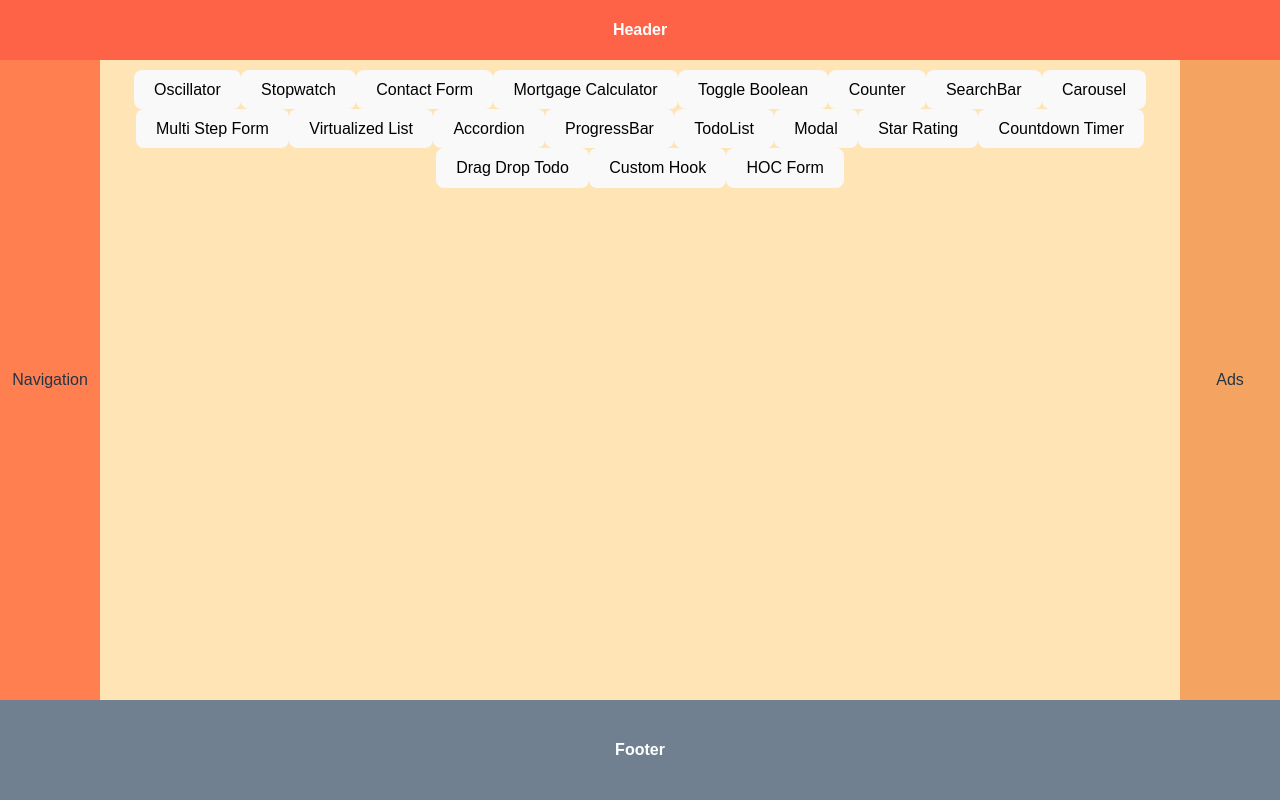
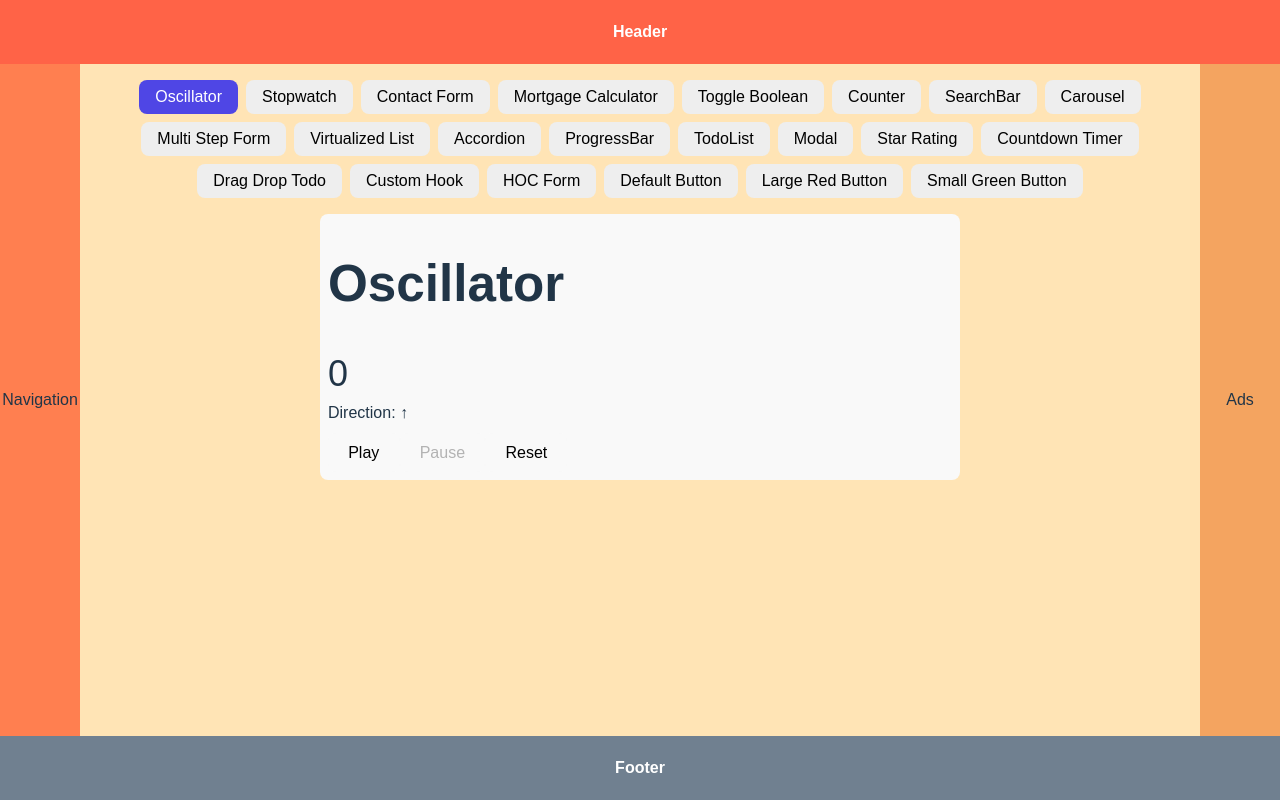
Before and after one commit to parasmanijain/sample-react-projects, a React app: page / in a window 1280 px wide. Built offline with nearby package versions, Linux system fonts and the light colour scheme; the HTML template or start-up script is replaced by a standard one.

Commit message:
code updated

```diff
--- a/src/App.scss
+++ b/src/App.scss
@@ -1,65 +1,94 @@
 html,
 body,
-#root,
-.app {
+#root {
   height: 100%;
   margin: 0;
+  overflow: hidden; /* disable page scroll */
 }
 
 .app {
-  display: flex;
-  flex-direction: column;
-  min-height: 100vh;
+  height: 100vh;
   font-family: sans-serif;
-  text-align: center;
 }
 
-/* Header */
+/* ---------- Header ---------- */
 header {
+  position: fixed;
+  top: 0;
+  left: 0;
+  right: 0;
+  height: 64px;
   background-color: tomato;
-  height: 60px;
-  line-height: 60px;
+  line-height: 64px;
   color: white;
   font-weight: bold;
+  text-align: center;
+  z-index: 10;
 }
 
-/* Footer */
+/* ---------- Footer ---------- */
 footer {
+  position: fixed;
+  bottom: 0;
+  left: 0;
+  right: 0;
+  height: 64px;
   background-color: slategray;
-  height: 100px;
-  line-height: 100px;
+  line-height: 64px;
   color: white;
   font-weight: bold;
-  margin-top: auto; /* Push footer to bottom */
+  text-align: center;
+  z-index: 10;
 }
 
-/* Main container */
-.container {
-  display: flex;
-  width: 100vw;
-  flex: 1; /* Take available space between header and footer */
-}
-
-/* Left column (Navigation) */
+/* ---------- Navigation ---------- */
 nav {
+  position: fixed;
+  top: 64px; /* below header */
+  bottom: 64px; /* above footer */
+  left: 0;
+  width: 80px;
   background-color: coral;
-  width: 100px;
   display: flex;
   align-items: center;
   justify-content: center;
 }
 
-/* Middle column (Main) */
-main {
-  background-color: moccasin;
-  flex: 1; /* Fluid width */
-}
-
-/* Right column (Ads) */
+/* ---------- Ads (Aside) ---------- */
 aside {
+  position: fixed;
+  top: 64px;
+  bottom: 64px;
+  right: 0;
+  width: 80px;
   background-color: sandybrown;
-  width: 100px;
   display: flex;
   align-items: center;
   justify-content: center;
 }
+
+/* ---------- Main Content ---------- */
+.main-content {
+  position: fixed;
+  top: 64px;
+  bottom: 64px;
+  left: 80px;
+  right: 80px;
+  background-color: moccasin;
+  overflow-y: auto;
+  padding: 8px;
+  box-sizing: border-box;
+}
+
+ol {
+  padding: 0px;
+  padding-left: 12px;
+  margin: 0px;
+  margin-left: 16px;
+  text-align: center;
+}
+
+h3,
+p {
+  margin: 8px;
+}
--- a/src/App.tsx
+++ b/src/App.tsx
@@ -8,7 +8,7 @@ import { MortgageCalculator } from "./components/MortgageCalculator";
 import { ToggleBooleanComponent } from "./components/ToggleBoolean";
 import { CounterComponent } from "./components/Counter";
 import { SearchBar } from "./components/SearchBar";
-import { Tabs } from "./components/Tabs";
+import { Tab, Tabs } from "./components/Tabs";
 import { Carousel } from "./components/Carousel";
 import { MultiStepForm } from "./components/MultiStepForm";
 import { VirtualizedList } from "./components/VirtualizedList";
@@ -20,6 +20,7 @@ import { Oscillator } from "./components/Oscillator";
 import { Modal } from "./components/Modal";
 import { CustomHookComponent } from "./components/CustomHook";
 import { FormWithLogic } from "./components/FormWithLogic";
+import { Button } from "./components/Button";
 
 export const App = () => {
   const tabs = [
@@ -44,7 +45,47 @@ export const App = () => {
     { label: "Countdown Timer", content: <CountdownTimer /> },
     { label: "Drag Drop Todo", content: <DragDropTodoList /> },
     { label: "Custom Hook", content: <CustomHookComponent /> },
-    { label: "HOC Form", content: <FormWithLogic /> }
+    { label: "HOC Form", content: <FormWithLogic /> },
+    {
+      label: "Default Button",
+      content: (
+        <Button
+          onClick={() => {
+            console.log("Default Button Clicked");
+          }}
+        >
+          Default Button Text
+        </Button>
+      ),
+    },
+    {
+      label: "Large Red Button",
+      content: (
+        <Button
+          color="red"
+          size="large"
+          onClick={() => {
+            console.log("Large Red Button Clicked");
+          }}
+        >
+          Large Red Button Text
+        </Button>
+      ),
+    },
+    {
+      label: "Small Green Button",
+      content: (
+        <Button
+          color="green"
+          size="small"
+          onClick={() => {
+            console.log("Small Green Button Clicked");
+          }}
+        >
+          Small Green Button Text
+        </Button>
+      ),
+    },
   ];
 
   useEffect(() => {
@@ -68,7 +109,13 @@ export const App = () => {
       <div className="container">
         <nav>Navigation</nav>
         <main className="main-content">
-          <Tabs tabs={tabs} />
+          <Tabs>
+            {tabs.map(({ label, content }, index: number) => (
+              <Tab label={label} key={index}>
+                {content}
+              </Tab>
+            ))}
+          </Tabs>
         </main>
         <aside>Ads</aside>
       </div>
--- /dev/null
+++ b/src/components/Button.scss
@@ -0,0 +1,35 @@
+.Button {
+  border: none;
+  cursor: pointer;
+  padding: 8px 16px;
+  border-radius: 4px;
+  font-size: 14px;
+  font-weight: bold;
+}
+
+.small {
+  padding: 4px 8px;
+}
+
+.medium {
+  padding: 8px 16px;
+}
+
+.large {
+  padding: 12px 24px;
+}
+
+.blue {
+  background-color: blue;
+  color: white;
+}
+
+.red {
+  background-color: red;
+  color: white;
+}
+
+.green {
+  background-color: green;
+  color: white;
+}
--- /dev/null
+++ b/src/components/Button.tsx
@@ -0,0 +1,19 @@
+import type { FC, ReactNode } from 'react';
+import './Button.scss';
+
+interface ButtonProps {
+    color?: string;
+    size?: 'small' | 'medium' | 'large';
+    onClick: () => void;
+    children: ReactNode
+}
+
+export const Button: FC<ButtonProps> = ({ color = 'blue', size = 'medium', onClick, children }) => {
+    const buttonClasses = `Button ${color} ${size}`;
+
+    return (
+        <button className={buttonClasses} onClick={onClick}>
+            {children}
+        </button>
+    );
+};
--- a/src/components/Tabs.module.scss
+++ b/src/components/Tabs.module.scss
@@ -3,8 +3,46 @@
   flex-direction: column;
   align-items: center;
   height: 100%;
-  .tabButtons,
-  .tabContent {
-    margin: 10px;
+  width: 100%;
+  max-width: 100%;
+  overflow: hidden; // prevents layout spill
+}
+
+.tabButtons {
+  margin: 8px;
+  display: flex;
+  gap: 8px;
+  flex-wrap: wrap; // ✅ allow wrapping
+  justify-content: center; // center when wrapped
+  max-width: 100%; // prevent overflow
+}
+
+.tabButton {
+  padding: 8px 16px;
+  border: none;
+  background: #eee;
+  cursor: pointer;
+  border-radius: 8px;
+  transition: background 0.2s ease;
+  white-space: nowrap; // prevent ugly line breaks inside button
+
+  &:hover {
+    background: #ddd;
+  }
+
+  &.active {
+    background: #4f46e5;
+    color: white;
   }
 }
+
+.tabContent {
+  margin: 8px;
+  padding: 8px;
+  border-radius: 8px;
+  background: #f9f9f9;
+  width: 100%;
+  max-width: 640px;
+  overflow-y: auto;
+  box-sizing: border-box; // prevents width overflow
+}
--- a/src/components/Tabs.tsx
+++ b/src/components/Tabs.tsx
@@ -1,28 +1,56 @@
-import { useState, type ReactNode } from "react";
-import classes from "./Tabs.module.scss";
-interface TabsProps {
+import {
+    Children,
+    isValidElement,
+    useState,
+    type FC,
+    type ReactNode,
+} from "react";
+import classes from "./Tabs.module.scss"; // <-- make sure this file contains your styles
+
+export interface TabProps {
     label: string;
-    content: ReactNode;
+    children: ReactNode;
 }
 
-export const Tabs = ({ tabs }: { tabs: TabsProps[] }) => {
-    const [activeTab, setActiveTab] = useState(-1);
+export const Tab: FC<TabProps> = ({ children }) => {
+    return <>{children}</>;
+};
+
+interface TabsProps {
+    children: ReactNode;
+}
+
+export const Tabs: FC<TabsProps> = ({ children }) => {
+    const [activeTab, setActiveTab] = useState<number>(0);
+
     return (
-        <div className={classes.tabContainer}>
-            <div className={classes.tabButtons}>
-                {tabs.map((tab, index) => (
-                    <button
-                        key={index}
-                        className={index === activeTab ? "active" : ""}
-                        onClick={() => setActiveTab(index)}
-                    >
-                        {tab.label}
-                    </button>
-                ))}
+        <div className={classes["tabContainer"]}>
+            <div className={classes["tabButtons"]}>
+                {Children.map(children, (child, index) => {
+                    if (isValidElement<TabProps>(child)) {
+                        return (
+                            <button
+                                key={index}
+                                className={`${classes.tabButton} ${index === activeTab ? classes.active : ""
+                                    }`} onClick={() => setActiveTab(index)}
+                                type="button"
+                            >
+                                {child.props.label}
+                            </button>
+                        );
+                    }
+                    return null;
+                })}
             </div>
-            {activeTab > -1 && (
-                <div className={classes.tabContent}>{tabs[activeTab].content}</div>
-            )}
+
+            <div className={classes["tabContent"]}>
+                {Children.map(children, (child, index) => {
+                    if (index === activeTab && isValidElement<TabProps>(child)) {
+                        return <div key={index}>{child}</div>;
+                    }
+                    return null;
+                })}
+            </div>
         </div>
     );
 };
```
